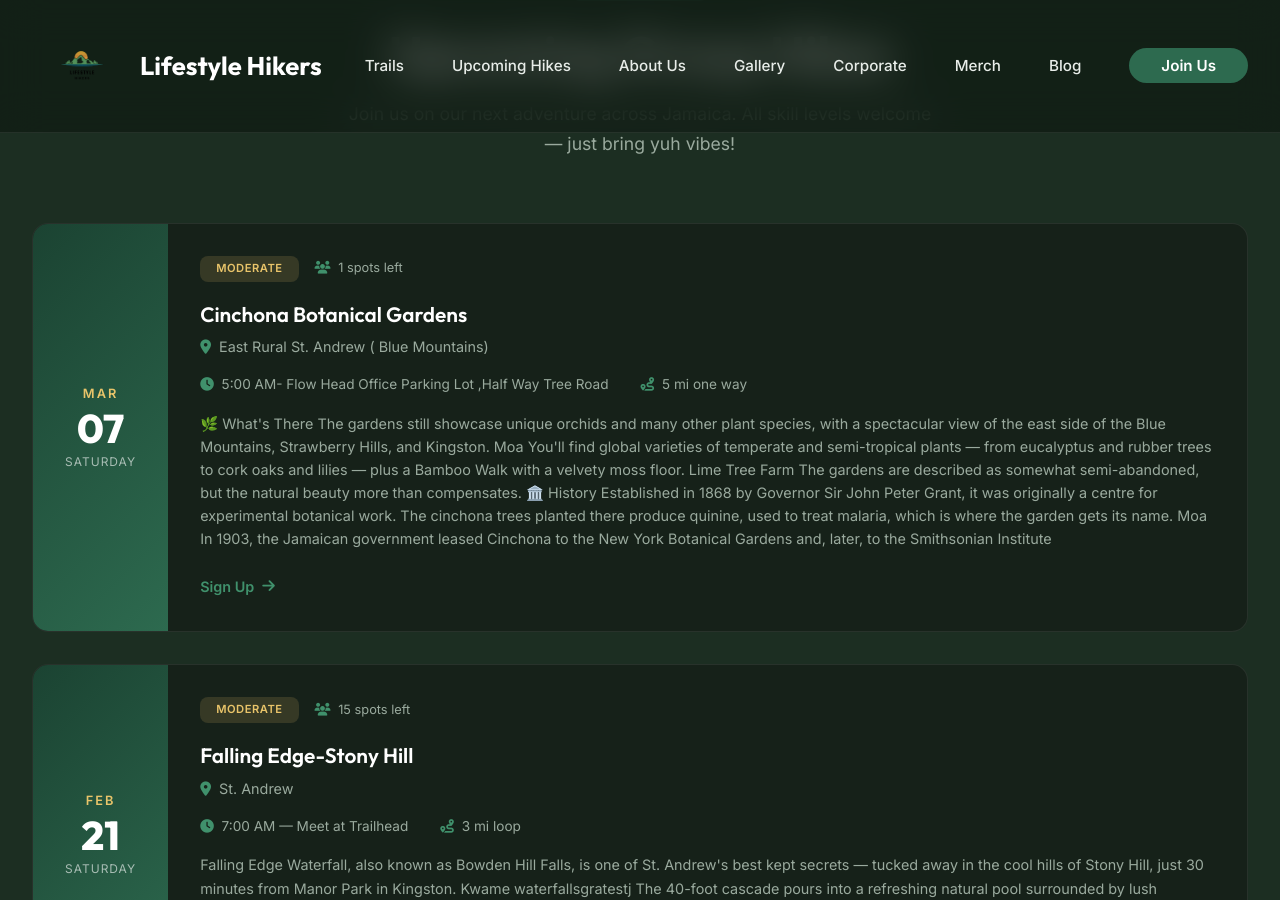
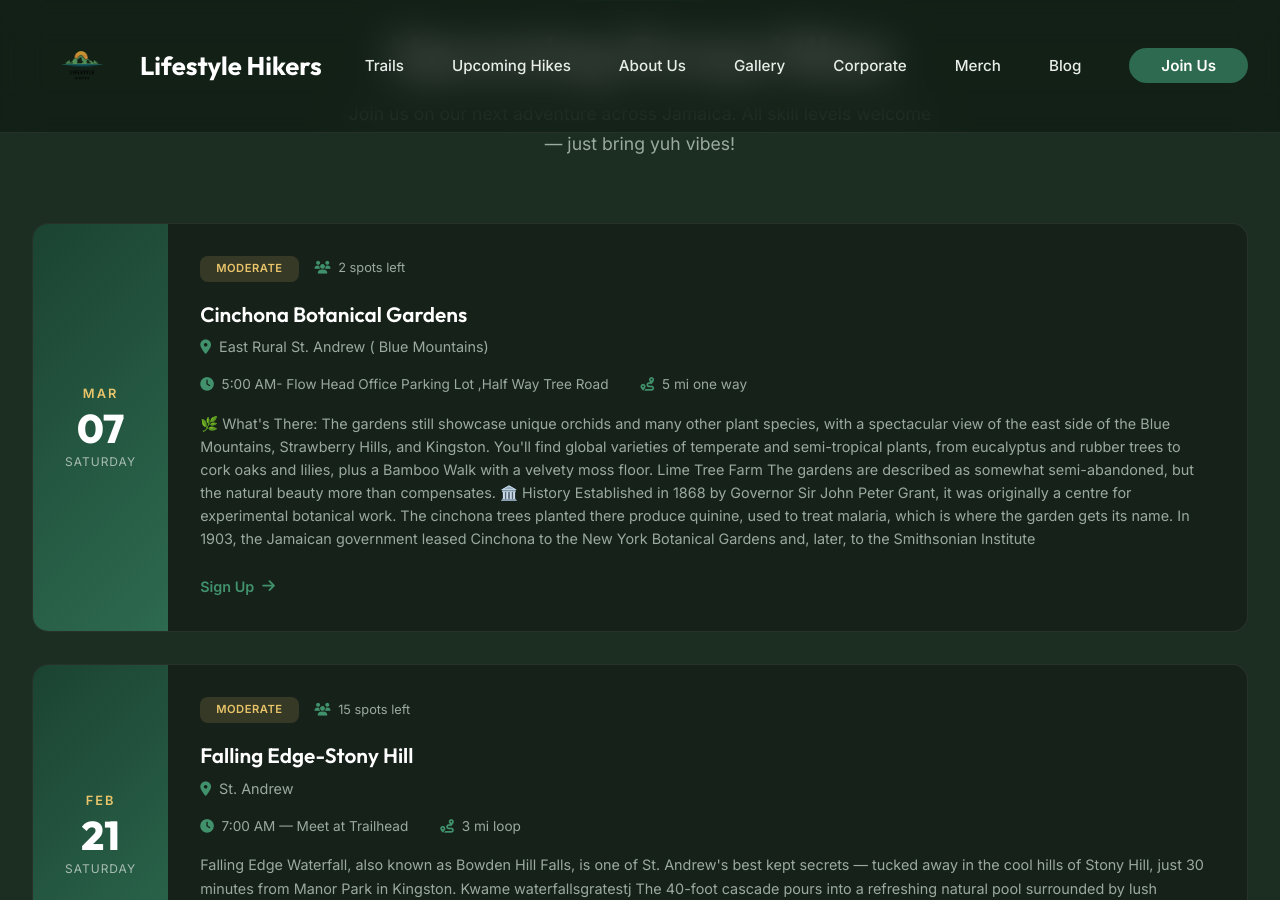
Before and after one commit to willylondon/lifestyle-hikers, a Jekyll site: the page built from index.html, in a window 1280 px wide and 900 px high, scrolled down 2662 px. Built offline with Jekyll 4.4.1, drawn with Linux system fonts in a browser that asks for light colours.

Commit message:
Update 🥾 Upcoming Hikes “upcoming_hikes”

```diff
--- a/_data/events.yml
+++ b/_data/events.yml
@@ -61,17 +61,17 @@ items:
   - name: Cinchona Botanical Gardens
     date: 2026-03-07
     time: 5:00 AM- Flow Head Office Parking Lot ,Half Way Tree Road
-    spots: 1
+    spots: 2
     location: East Rural St. Andrew ( Blue Mountains)
     distance: 5 mi one way
     difficulty: moderate
     description: >-
 
 
-      🌿 What's There
+      🌿 What's There:
 
-      The gardens still showcase unique orchids and many other plant species, with a spectacular view of the east side of the Blue Mountains, Strawberry Hills, and Kingston. Moa You'll find global varieties of temperate and semi-tropical plants — from eucalyptus and rubber trees to cork oaks and lilies — plus a Bamboo Walk with a velvety moss floor. Lime Tree Farm The gardens are described as somewhat semi-abandoned, but the natural beauty more than compensates.
+      The gardens still showcase unique orchids and many other plant species, with a spectacular view of the east side of the Blue Mountains, Strawberry Hills, and Kingston. You'll find global varieties of temperate and semi-tropical plants,  from eucalyptus and rubber trees to cork oaks and lilies, plus a Bamboo Walk with a velvety moss floor. Lime Tree Farm The gardens are described as somewhat semi-abandoned, but the natural beauty more than compensates.
 
       🏛️ History
 
-      Established in 1868 by Governor Sir John Peter Grant, it was originally a centre for experimental botanical work. The cinchona trees planted there produce quinine, used to treat malaria, which is where the garden gets its name. Moa In 1903, the Jamaican government leased Cinchona to the New York Botanical Gardens and, later, to the Smithsonian Institute
+      Established in 1868 by Governor Sir John Peter Grant, it was originally a centre for experimental botanical work. The cinchona trees planted there produce quinine, used to treat malaria, which is where the garden gets its name. In 1903, the Jamaican government leased Cinchona to the New York Botanical Gardens and, later, to the Smithsonian Institute
```
